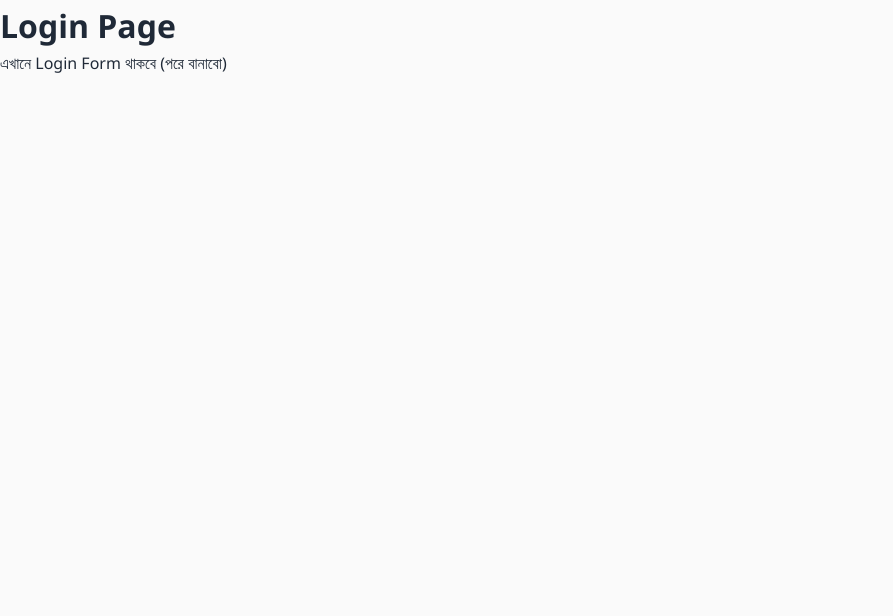
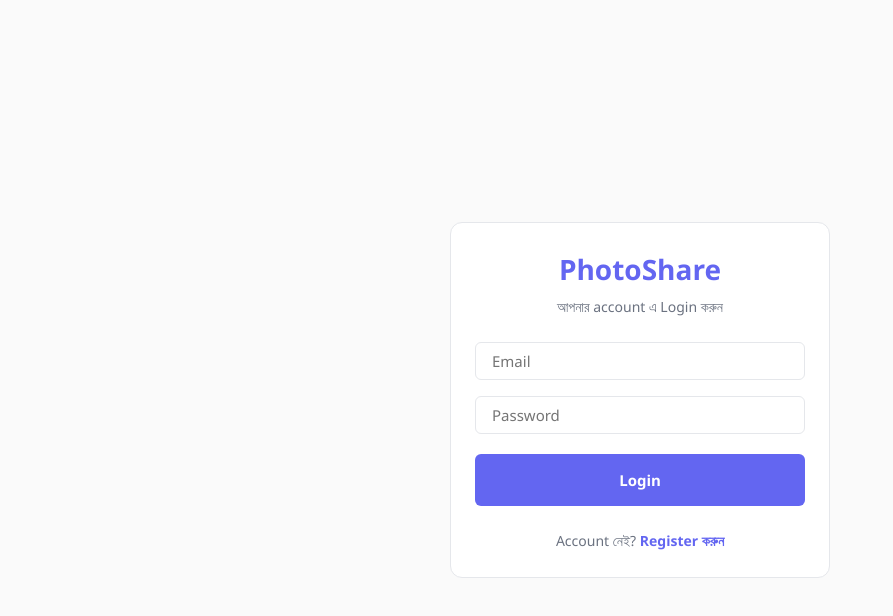
Before and after one commit to titu120/PhotoShare.Frontend, a React (Vite) app: page /login in a window 1280 px wide. Shown: the top 616 px of the page, without its empty margins (0-893 px from the left). Built offline with nearby package versions, Linux system fonts and the light colour scheme.

Commit message:
9: Login Page বানান (readymade UI, শুধু form)

```diff
--- a/src/index.css
+++ b/src/index.css
@@ -123,3 +123,56 @@ input, textarea {
   outline: none;
   border-color: var(--color-primary);
 }
+
+
+/* ==========================================
+   Auth Pages (Login/Register)
+   ========================================== */
+.auth-page {
+  min-height: 100vh;
+  display: flex;
+  align-items: center;
+  justify-content: center;
+  padding: var(--spacing-md);
+}
+
+.auth-card {
+  width: 100%;
+  max-width: 380px;
+  text-align: center;
+}
+
+.auth-title {
+  color: var(--color-primary);
+  font-size: 28px;
+  font-weight: 700;
+  margin-bottom: var(--spacing-xs);
+}
+
+.auth-subtitle {
+  margin-bottom: var(--spacing-lg);
+}
+
+.auth-form {
+  display: flex;
+  flex-direction: column;
+  text-align: left;
+}
+
+.auth-submit {
+  width: 100%;
+  padding: var(--spacing-md);
+  font-size: 15px;
+  margin-top: var(--spacing-xs);
+}
+
+.auth-switch {
+  margin-top: var(--spacing-lg);
+  font-size: 14px;
+  color: var(--color-text-muted);
+}
+
+.auth-link {
+  color: var(--color-primary);
+  font-weight: 600;
+}
--- a/src/pages/LoginPage.jsx
+++ b/src/pages/LoginPage.jsx
@@ -1,8 +1,33 @@
+import { Link } from "react-router-dom";
+
 function LoginPage() {
   return (
-    <div>
-      <h1>Login Page</h1>
-      <p>এখানে Login Form থাকবে (পরে বানাবো)</p>
+    <div className="auth-page">
+      <div className="auth-card card">
+        <h1 className="auth-title">PhotoShare</h1>
+        <p className="text-muted auth-subtitle">আপনার account এ Login করুন</p>
+
+        <form className="auth-form">
+          <input
+            type="email"
+            placeholder="Email"
+            className="form-input"
+          />
+          <input
+            type="password"
+            placeholder="Password"
+            className="form-input"
+          />
+
+          <button type="submit" className="btn btn-primary auth-submit">
+            Login
+          </button>
+        </form>
+
+        <p className="auth-switch">
+          Account নেই? <Link to="/register" className="auth-link">Register করুন</Link>
+        </p>
+      </div>
     </div>
   );
 }
```
